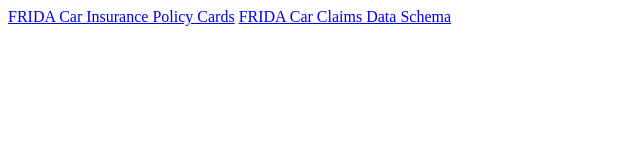
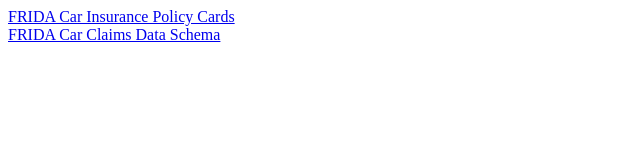
Before and after one commit to FRIDA-api/FRIDA-car, a website: page indexNew.html in a window 1280 px wide. Shown: the whole page, without its empty margins (0-640 px from the left). Drawn offline with Linux system fonts and the light colour scheme.

Commit message:
Update indexNew.html

```diff
--- a/indexNew.html
+++ b/indexNew.html
@@ -9,7 +9,7 @@
 
 <body>
 
-  <a href="StartCarInsurancePolicyCards.html">FRIDA Car Insurance Policy Cards</a>
+  <a href="StartCarInsurancePolicyCards.html">FRIDA Car Insurance Policy Cards</a><br>
   <a href="StartCarClaimsData.html">FRIDA Car Claims Data Schema</a>
 </body>
 
```
